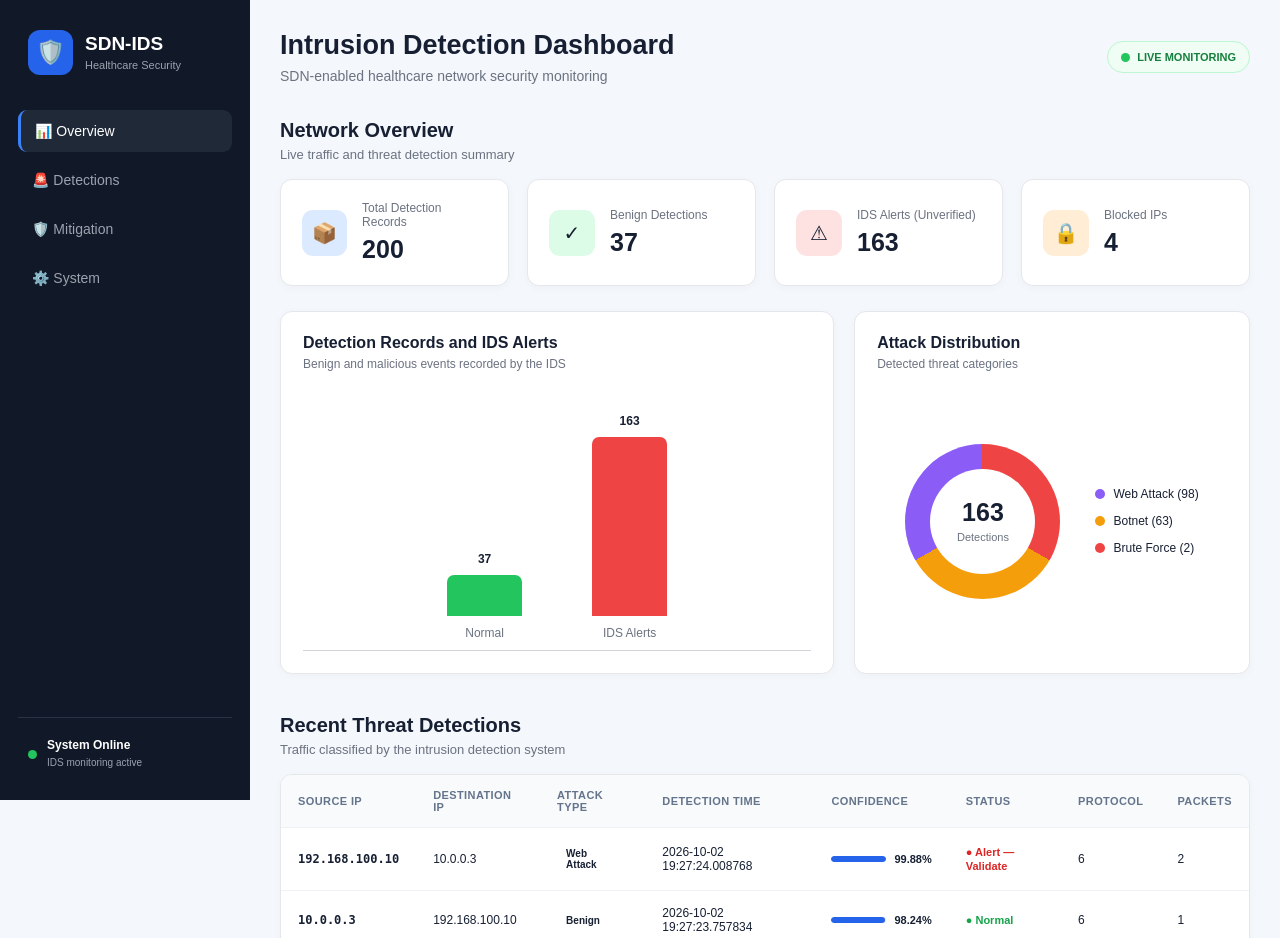
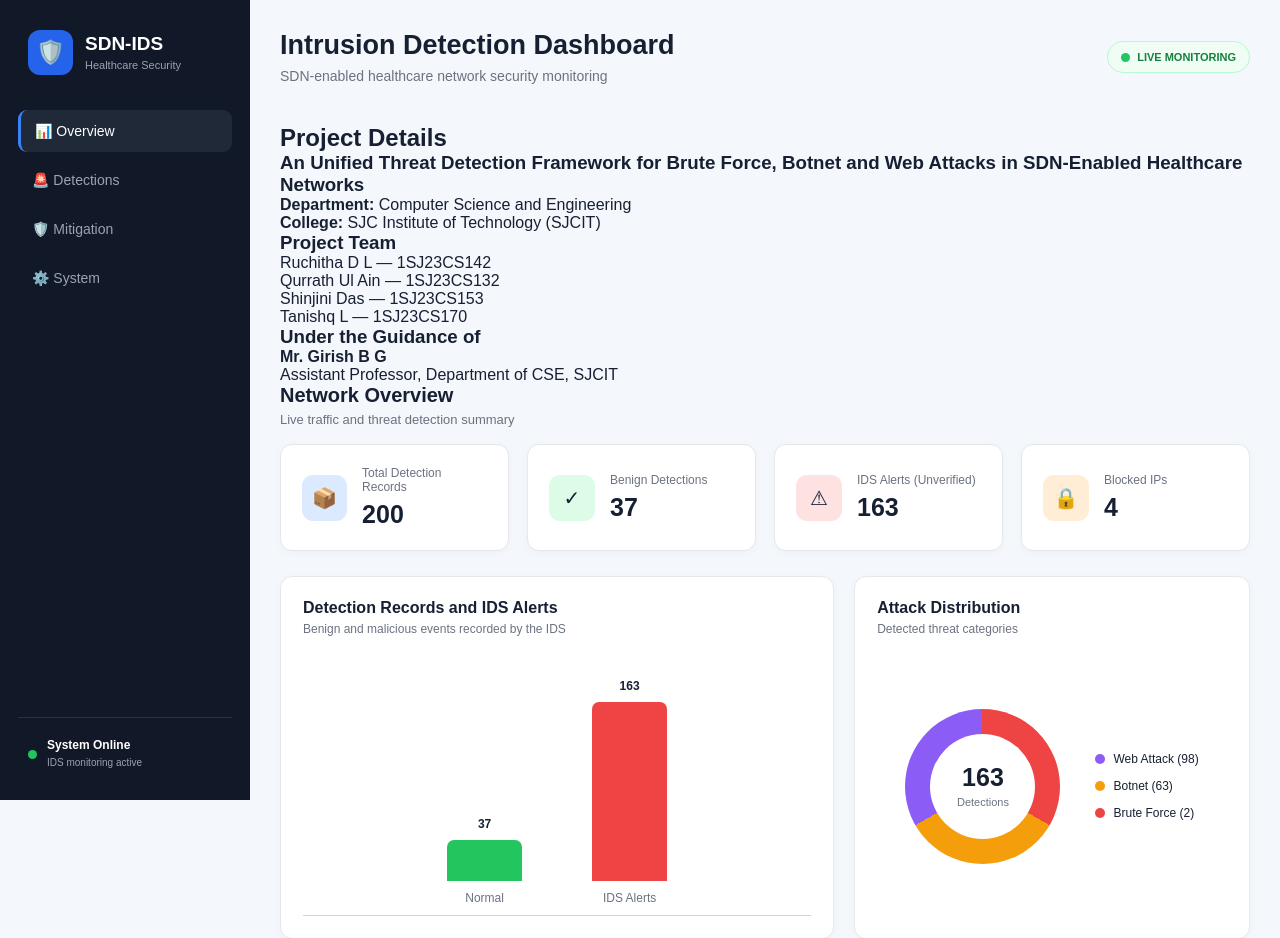
Before and after one commit to Qurrath-ul-ain/sdn-ids-project, a Flask app: page / in a window 1280 px wide. Shown: the top 938 px of the page. Run offline with Flask 3, Linux system fonts and the light colour scheme.

Commit message:
Add project details section to dashboard
Added project details section with team members and guidance information.

```diff
--- a/dashboard/templates/dashboard.html
+++ b/dashboard/templates/dashboard.html
@@ -60,6 +60,28 @@
 
         </header>
 
+        <!-- Project Details -->
+<section id="project-details" class="content-section">
+    <h2>Project Details</h2>
+
+    <h3>An Unified Threat Detection Framework for Brute Force,
+        Botnet and Web Attacks in SDN-Enabled Healthcare Networks</h3>
+
+    <p><strong>Department:</strong> Computer Science and Engineering</p>
+    <p><strong>College:</strong> SJC Institute of Technology (SJCIT)</p>
+
+    <h3>Project Team</h3>
+    <div class="project-team">
+        <p>Ruchitha D L — 1SJ23CS142</p>
+        <p>Qurrath Ul Ain — 1SJ23CS132</p>
+        <p>Shinjini Das — 1SJ23CS153</p>
+        <p>Tanishq L — 1SJ23CS170</p>
+    </div>
+
+    <h3>Under the Guidance of</h3>
+    <p><strong>Mr. Girish B G</strong></p>
+    <p>Assistant Professor, Department of CSE, SJCIT</p>
+</section>
 
         <!-- OVERVIEW -->
         <section id="overview">
```
